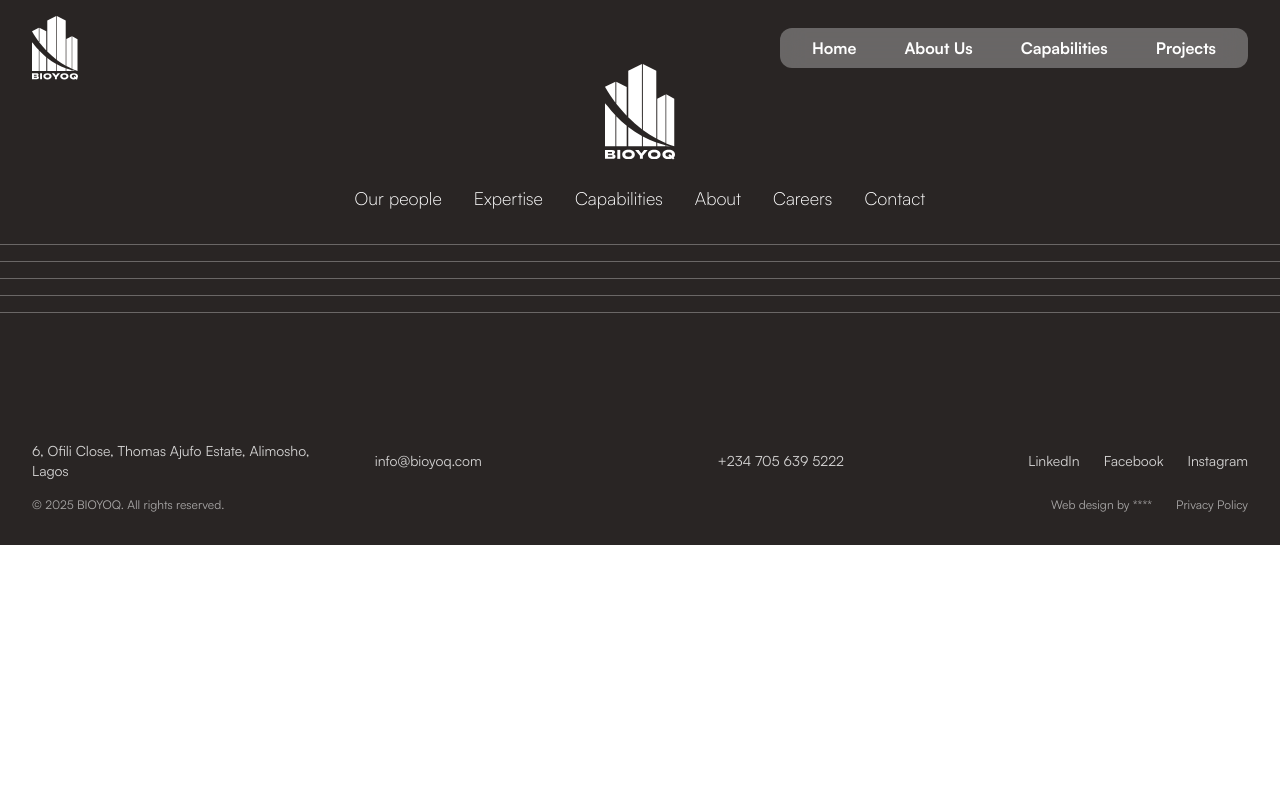
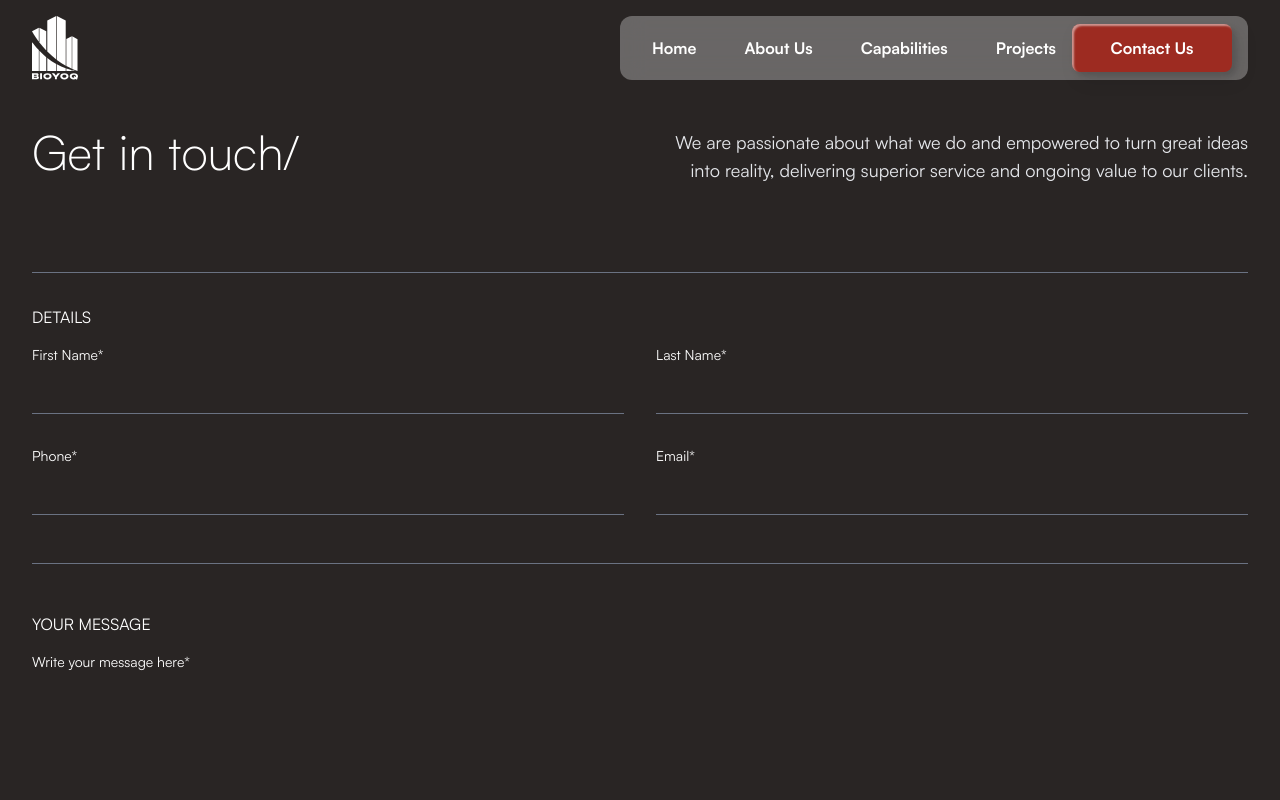
Before and after one commit to Radot9/Bioyoq-engineering, a React (Vite) app: page /contact in a window 1280 px wide. Shown: the top 800 px of the page. Built offline with nearby package versions, Linux system fonts and the light colour scheme.

Commit message:
capabilities and contact page

```diff
--- a/src/App.jsx
+++ b/src/App.jsx
@@ -2,6 +2,7 @@ import Home from "./pages/Home";
 import About from "./pages/About.jsx";
 import Capabilities from "./pages/Capabilities";
 import Projects from "./pages/Projects";
+import Contact from "./pages/Contact";
 import { BrowserRouter as Router, Routes, Route } from "react-router-dom";
 import Navbar from "./components/Navbar";
 import Footer from "./components/Footer";
@@ -14,7 +15,8 @@ function App() {
         <Route path="/" element={<Home />} />
         <Route path="/about" element={<About />} />
         <Route path="/capabilities" element={<Capabilities />} />
-        <Route path="/projects" element={<Projects />} />
+  <Route path="/projects" element={<Projects />} />
+  <Route path="/contact" element={<Contact />} />
       </Routes>
       <Footer />
     </Router>
--- a/src/components/Navbar.jsx
+++ b/src/components/Navbar.jsx
@@ -1,13 +1,15 @@
 import React, { useState, useEffect } from 'react';
 import { NavLink, Link } from 'react-router-dom';
 import logo from '../assets/images/bioyoq-logo-white.svg';
+import PrimaryButton from './PrimaryButton.jsx';
 import HamburgerButton from './HamburgerButton';
 
 const navLinks = [
-    { name: 'Home', path: '/' },
-    { name: 'About Us', path: '/about' },
-    { name: 'Capabilities', path: '/capabilities' },
-    { name: 'Projects', path: '/projects' },
+  { name: 'Home', path: '/' },
+  { name: 'About Us', path: '/about' },
+  { name: 'Capabilities', path: '/capabilities' },
+  { name: 'Projects', path: '/projects' },
+  // ...existing links...
 ];
 
 const Navbar = () => {
@@ -28,7 +30,7 @@ const Navbar = () => {
         <img src={logo} alt="Bioyoq Logo" className="h-14 md:h-16" />
         {/* Desktop nav */}
         <nav className="hidden md:block">
-          <div className="backdrop-blur-md bg-white/30 rounded-xl px-4 py-2">
+          <div className="backdrop-blur-md bg-white/30 rounded-xl px-4 py-2 flex items-center">
             <ul className="flex space-x-4 h-full">
               {navLinks.map(link => (
                 <li key={link.path}>
@@ -43,6 +45,7 @@ const Navbar = () => {
                 </li>
               ))}
             </ul>
+            <PrimaryButton text="Contact Us" to="/contact" className="ml-6 w-[120px] h-[38px] text-base px-2 py-1" />
           </div>
         </nav>
         {/* Mobile hamburger */}
@@ -67,6 +70,9 @@ const Navbar = () => {
                   </NavLink>
                 </li>
               ))}
+              <li>
+                <PrimaryButton text="Contact Us" to="/contact" className="mt-2 w-[120px] h-[38px] text-base px-2 py-1" onClick={() => setMenuOpen(false)} />
+              </li>
             </ul>
           </div>
         </nav>
--- a/src/components/PrimaryButton.css
+++ b/src/components/PrimaryButton.css
@@ -1,10 +1,11 @@
+
 .custom-btn {
-  width: 200px;
-  height: 56px;
+  width: 160px;
+  height: 48px;
   color: #fff;
   border-radius: 8px;
-  padding: 16px 36px;
-  font-size: 1.25rem;
+  padding: 8px 18px;
+  font-size: 1rem;
   font-weight: 600;
   background: transparent;
   cursor: pointer;
--- a/src/components/PrimaryButton.jsx
+++ b/src/components/PrimaryButton.jsx
@@ -1,11 +1,19 @@
 import React from "react";
+import { useNavigate } from "react-router-dom";
 import "./PrimaryButton.css"; // Import the styles
 
-const PrimaryButton = ({ text = "Read More", onClick }) => {
+const PrimaryButton = ({ text = "Read More", onClick, to }) => {
+  const navigate = useNavigate();
+  const handleClick = (e) => {
+    if (to) {
+      navigate(to);
+    } else if (onClick) {
+      onClick(e);
+    }
+  };
   return (
-    <button className="custom-btn btn-7" onClick={onClick}>
+    <button className="custom-btn btn-7" onClick={handleClick}>
       <span>{text}</span>
-
     </button>
   );
 };
--- a/src/pages/About.jsx
+++ b/src/pages/About.jsx
@@ -203,19 +203,8 @@ export default function About() {
           ))}
         </section>
 
-      {/* Industry Engagement Section */}
-      <section className="mx-auto max-w-screen-2xl px-4 md:px-8 py-8 lg:py-32">
-        <h2 className="text-4xl font-bold mb-8 text-primary">
-          Industry Engagement
-        </h2>
-        <SlideUpParagraph>
-          <div className="max-w-[700px] text-lg text-gray-700">
-            Our team actively participates in industry bodies, attends
-            conferences, and collaborates with peers to stay ahead of trends and
-            best practices.
-          </div>
-        </SlideUpParagraph>
-      </section>
+
+
 
       {/* Partners Section */}
       <section className="mx-auto max-w-screen-2xl px-4 md:px-8 py-8 lg:py-32">
@@ -223,23 +212,34 @@ export default function About() {
         <LogoCarousel />
       </section>
 
-      {/* Contact Us Section */}
-      <section className="mx-auto max-w-screen-2xl px-4 md:px-8 py-8 lg:py-32">
-        <h2 className="text-4xl font-bold mb-8 text-primary">Contact Us</h2>
-        <div className="bg-white rounded-xl p-8 shadow flex flex-col items-center">
-          <p className="text-lg text-gray-700 mb-4">
-            Ready to start your project or have questions? Reach out to our team
-            today.
-          </p>
-          <a
-            href="mailto:info@bioyoq.com"
-            className="text-primary text-xl font-bold underline mb-2"
-          >
-            info@bioyoq.com
-          </a>
-          <span className="text-gray-600">+234 800 000 0000</span>
-        </div>
-      </section>
+
+           {/* Industry Engagement Section - reference style */}
+        <section className="w-full bg-[#F7F6F2] py-16 px-4 md:px-8">
+          <div className="max-w-screen-2xl mx-auto grid grid-cols-1 md:grid-cols-2 gap-8 items-start">
+            <div className="flex flex-col justify-center">
+              <h2 className="text-4xl md:text-5xl font-light text-gray-900 mb-8">Industry<br />Engagement/</h2>
+            </div>
+            <div className="flex flex-col justify-center text-right">
+              <p className="text-base text-gray-700 max-w-xl md:ml-auto">
+                We are actively involved with peak industry bodies—not just as members, but as contributors and educators. Our team regularly delivers training, presents at events and supports industry-wide capability uplift, helping to ensure legal and commercial best practice across the sector.
+              </p>
+            </div>
+          </div>
+
+        </section>
+        {/* Contact Us Section - reference style */}
+        <section className="w-full bg-white py-16 px-4 md:px-8">
+          <div className="max-w-screen-2xl mx-auto grid grid-cols-1 md:grid-cols-2 gap-8 items-center">
+            <div className="flex flex-col justify-center">
+              <span className="text-lg text-gray-700 mb-4">Protect your projects</span>
+              <h2 className="text-[clamp(2.5rem,8vw,6rem)] font-light text-gray-900 mb-8">CONTACT US</h2>
+                <PrimaryButton text="Get in Touch" onClick={() => window.location.href = 'mailto:info@bioyoq.com'} />
+            </div>
+            <div className="flex flex-col items-end justify-center">
+              <svg width="48" height="48" viewBox="0 0 48 48" fill="none" stroke="#9D2B21" strokeWidth="2" className="mb-8"><line x1="24" y1="8" x2="24" y2="40"/><polyline points="24,24 40,40 8,40"/></svg>
+            </div>
+          </div>
+        </section>
     </>
   );
 }
--- /dev/null
+++ b/src/pages/Contact.jsx
@@ -0,0 +1,91 @@
+import React from "react";
+import ContactBanner from "../assets/images/bioyoq-banner.jpg";
+
+export default function Contact() {
+  return (
+    <main className="min-h-screen bg-stone-800 text-white py-16 px-4 md:px-8">
+      <section className="max-w-screen-2xl mx-auto mt-16">
+        <div className="grid grid-cols-1 md:grid-cols-2 gap-8 items-start mb-16">
+          <h1 className="text-4xl md:text-5xl font-light mb-8">Get in touch/</h1>
+          <p className="text-lg text-gray-200 md:ml-auto md:text-right">
+            We are passionate about what we do and empowered to turn great ideas into reality, delivering superior service and ongoing value to our clients.
+          </p>
+        </div>
+        <hr className="border-gray-500 mb-8" />
+        <form className="space-y-12">
+          {/* Details Section */}
+          <div>
+            <label className="block text-base mb-4">DETAILS</label>
+            <div className="grid grid-cols-1 md:grid-cols-2 gap-8">
+              <div>
+                <label className="block text-sm mb-2" htmlFor="firstName">First Name*</label>
+                <input id="firstName" name="firstName" type="text" required className="w-full bg-transparent border-b border-gray-500 py-2 px-0 text-white focus:outline-none" />
+              </div>
+              <div>
+                <label className="block text-sm mb-2" htmlFor="lastName">Last Name*</label>
+                <input id="lastName" name="lastName" type="text" required className="w-full bg-transparent border-b border-gray-500 py-2 px-0 text-white focus:outline-none" />
+              </div>
+              <div>
+                <label className="block text-sm mb-2" htmlFor="phone">Phone*</label>
+                <input id="phone" name="phone" type="tel" required className="w-full bg-transparent border-b border-gray-500 py-2 px-0 text-white focus:outline-none" />
+              </div>
+              <div>
+                <label className="block text-sm mb-2" htmlFor="email">Email*</label>
+                <input id="email" name="email" type="email" required className="w-full bg-transparent border-b border-gray-500 py-2 px-0 text-white focus:outline-none" />
+              </div>
+            </div>
+          </div>
+          <hr className="border-gray-500" />
+          {/* Message Section */}
+          <div>
+            <label className="block text-base mb-4">YOUR MESSAGE</label>
+            <div className="grid grid-cols-1 md:grid-cols-2 gap-8">
+              <div className="md:col-span-2">
+                <label className="block text-sm mb-2" htmlFor="message">Write your message here*</label>
+                <textarea id="message" name="message" required rows={5} className="w-full bg-transparent border-b border-gray-500 py-2 px-0 text-white focus:outline-none" />
+              </div>
+            </div>
+          </div>
+        </form>
+        {/* Banner Image Section */}
+        <div className="w-full mt-16">
+          <img
+            src={ContactBanner}
+            alt="Contact Banner"
+            className="w-full h-[350px] object-cover object-center rounded-xl"
+          />
+        </div>
+
+        {/* Contact Details & Social Links Section */}
+        <div className="w-full mt-16">
+          <div className="grid grid-cols-1 md:grid-cols-3 gap-8 items-start mb-12">
+            <div className="text-left text-gray-200 text-base font-light uppercase tracking-wide">Direction</div>
+            <div className="md:col-span-2 text-left text-white text-4xl md:text-5xl font-light">
+              6, Ofili Close, Thomas Ajufo Estate, Alimosho, Lagos
+            </div>
+          </div>
+          <hr className="border-gray-500 mb-8" />
+          <div className="grid grid-cols-1 md:grid-cols-3 gap-8 items-start mb-12">
+            <div className="text-left text-gray-200 text-base font-light uppercase tracking-wide">Phone</div>
+            <div className="md:col-span-2 text-left text-white text-4xl md:text-5xl font-light">
+              +234 812776 4973
+            </div>
+          </div>
+          <hr className="border-gray-500 mb-8" />
+          <div className="grid grid-cols-1 md:grid-cols-3 gap-8 items-start mb-12">
+            <div className="text-left text-gray-200 text-base font-light uppercase tracking-wide">Email</div>
+            <div className="md:col-span-2 text-left text-white text-4xl md:text-5xl font-light">
+              info@bioyoq.com
+            </div>
+          </div>
+          <hr className="border-gray-500 mb-8" />
+          <div className="w-full grid grid-cols-1 md:grid-cols-3 gap-8 items-center mt-12">
+            <a href="#" className="text-white text-4xl underline font-light">Facebook</a>
+            <a href="#" className="text-white text-4xl underline font-light text-center">LinkedIn</a>
+            <a href="#" className="text-white text-4xl underline font-light text-right">Instagram</a>
+          </div>
+        </div>
+      </section>
+    </main>
+  );
+}
--- a/src/pages/Home.jsx
+++ b/src/pages/Home.jsx
@@ -42,7 +42,7 @@ export default function Home() {
           </h1>
 
           <div className="flex justify-between items-end gap-4 h-full">
-            <PrimaryButton text="Talk to us" className="self-end" />
+            <PrimaryButton text="Talk to us" className="self-end" to="/contact" />
 
             <div className="flex flex-col items-center">
               <svg
```
Also changed, not shown: src/pages/Capabilities.jsx (+19 -1 lines).
